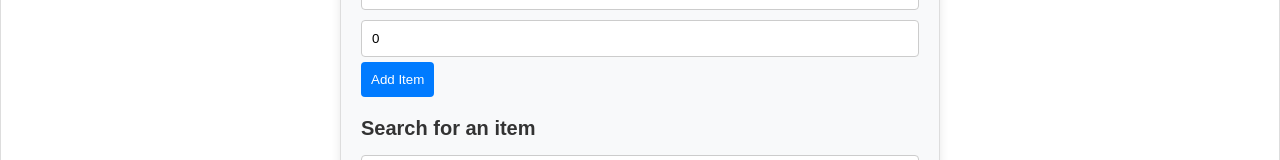
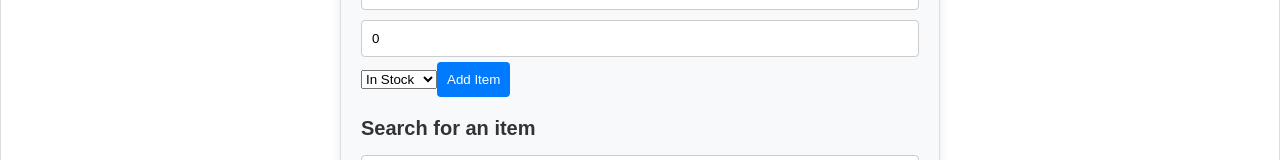
Before and after one commit to fullstacknyc/household-items-app, a React (Create React App) app: page / in a window 1280 px wide. Shown: the part 132-292 px from the top of the page. Built offline with nearby package versions, Linux system fonts and the light colour scheme; no server answers; the database is empty.

Commit message:
Adding animations and allowing user to choose the status

```diff
--- a/src/App.css
+++ b/src/App.css
@@ -90,3 +90,13 @@ div {
     font-size: 18px; /* Smaller sub-heading for mobile */
   }
 }
+
+/* Add fade-in animation to new items */
+@keyframes fadeIn {
+  from { opacity: 0; }
+  to { opacity: 1; }
+}
+
+div.item {
+  animation: fadeIn 0.5s ease-in-out;
+}
--- a/src/App.js
+++ b/src/App.js
@@ -68,7 +68,16 @@ function App() {
         onChange={(e) => setItemQuantity(e.target.value)}
         placeholder="Enter item quantity"
       />
+      <select
+        value={itemStatus}
+        onChange={(e) => setItemStatus(e.target.value)} // Allow user to change status
+      >
+        <option value="In Stock">In Stock</option>
+        <option value="Low">Low</option>
+        <option value="Depleted">Depleted</option>
+      </select>
       <button onClick={handleAddItem}>Add Item</button>
+
 
       {loading ? (
         <p>Loading items...</p>
@@ -86,18 +95,19 @@ function App() {
           <ul>
             {items
               .filter(item =>
-                item.name.toLowerCase().includes(searchTerm.toLowerCase()) // Filtering items based on search term
-              ) // Apply filter first
-              .sort((a, b) => a.name.localeCompare(b.name)) // Sorting the filtered results by item name
+                item.name.toLowerCase().includes(searchTerm.toLowerCase())
+              )
+              .sort((a, b) => a.name.localeCompare(b.name))
               .map(item => (
-                <div key={item.id}>
+                <div key={item.id} className="item"> {/* Add className="item" */}
                   <h3>{item.name}</h3>
                   <p>Quantity: {item.quantity}</p>
                   <p>Status: {item.status}</p>
                   <button onClick={() => handleDeleteItem(item.id)}>Delete</button>
                 </div>
-            ))}
+              ))}
           </ul>
+
         </>
       )}
     </div>
```
